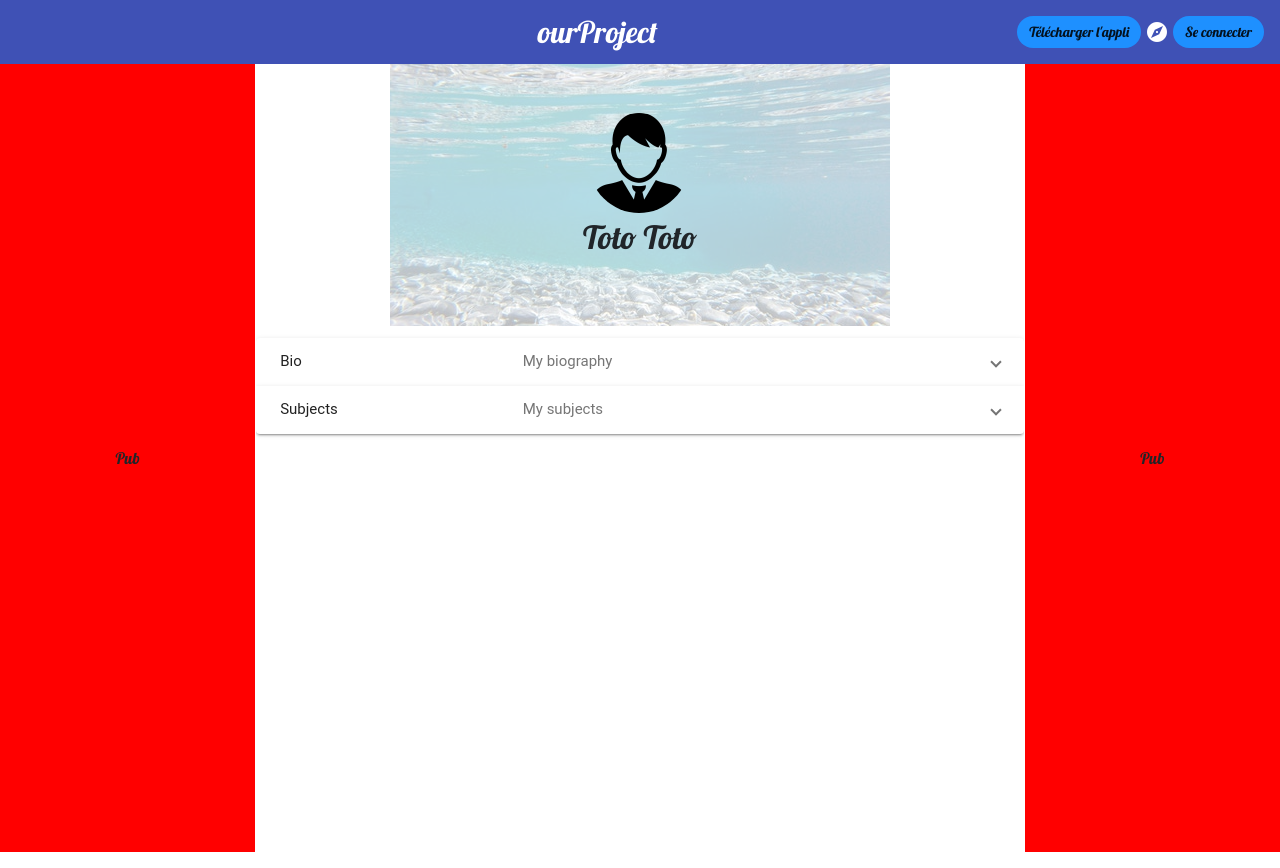
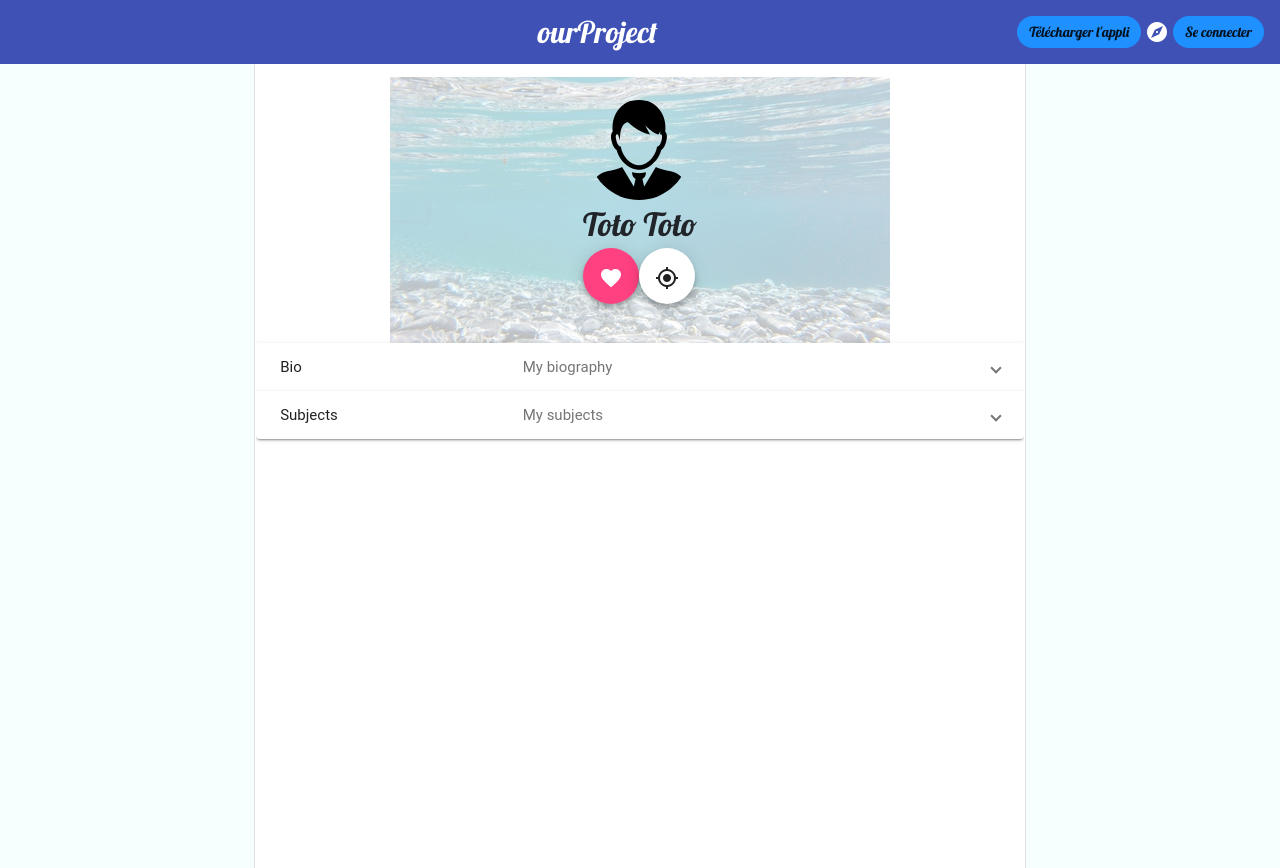
Before and after one commit to vidotr/theProject, an Angular app: page /rv in a window 1280 px wide. Built offline with nearby package versions, Linux system fonts and the light colour scheme.

Commit message:
profile (done)

```diff
--- a/src/app/profile-user/profile-user.component.css
+++ b/src/app/profile-user/profile-user.component.css
@@ -24,7 +24,7 @@ mat-accordion {
 
 .myFav {
     width: 18rem;
-    margin: 3% 2% 0 0;
+    margin-left: 37%;
 }
 
 .carousel-item {
--- a/src/app/profile-user/profile-user.component.html
+++ b/src/app/profile-user/profile-user.component.html
@@ -1,19 +1,23 @@
 <div style="height: 100%;">
-    <mat-grid-list cols="5" rowHeight="33%">
-        <mat-grid-tile [colspan]="1" [rowspan]="3" [ngStyle]="{'background': 'red'}">
-            Pub
+    <mat-grid-list cols="5" rowHeight="33.333%">
+        <mat-grid-tile class="border-right" [colspan]="1" [rowspan]="3" [ngStyle]="{'background': '#F6FEFE'}">
         </mat-grid-tile>
-        <mat-grid-tile [colspan]="3" [rowspan]="1" [ngStyle]="{'background': 'rgba(255, 255, 255, 0.7'}">
+        <mat-grid-tile [colspan]="3" [rowspan]="1" [ngStyle]="{'background': 'rgba(255, 255, 255, 0.7)', 'margin-top' : '1%'}">
             <img src="../../assets/pCover.jpeg" alt="" id="pCover">
             <figure>
                 <img src="../../assets/pdp.png" id="pdp">
                 <figcaption id="userName">
                     Toto Toto
                 </figcaption>
+                <button mat-fab>
+                    <mat-icon aria-label="Example icon-button with a heart icon">favorite</mat-icon>
+                </button>
+                <button mat-fab color="#1E90FF">
+                    <mat-icon aria-label="Example icon-button with a heart icon">gps_fixed</mat-icon>
+                </button>
             </figure>
         </mat-grid-tile>
-        <mat-grid-tile [colspan]="1" [rowspan]="3" [ngStyle]="{'background': 'red'}">
-            Pub
+        <mat-grid-tile class="border-left" [colspan]="1" [rowspan]="3" [ngStyle]="{'background': '#F6FEFE'}">
         </mat-grid-tile>
         <mat-grid-tile [colspan]="3" [rowspan]="2">
             <mat-accordion id="myFav">
@@ -64,7 +68,6 @@
                                         </div>
                                     </div>
                                 </ng-container>
-
                             </ng-container>
                         </div>
                         <a class="carousel-control-prev" href="#carouselExampleControls" role="button" data-slide="prev">
```
